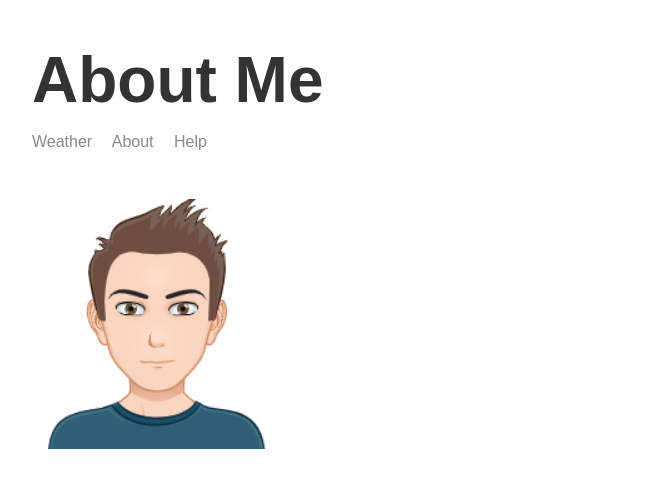
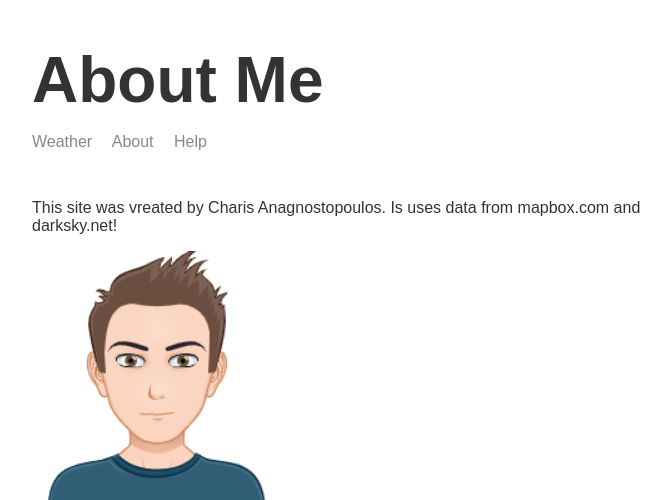
Before and after one commit to charisanag/node-weather-app, a Node server app: page /about in a window 1280 px wide. Shown: the top 500 px of the page, without its empty margins (283-954 px from the left). Run offline with Node 20, Linux system fonts and the light colour scheme; some libraries are stand-ins or nearby versions.

Commit message:
add about text

```diff
--- a/templates/views/about.hbs
+++ b/templates/views/about.hbs
@@ -9,6 +9,7 @@
     <body>
         <div class="main-content">
             {{>header}}
+                <p>This site was vreated by Charis Anagnostopoulos. Is uses data from mapbox.com and darksky.net! </p>
                 <img class="portrait" src="/img/me.png" alt="">
 
         </div>
```
